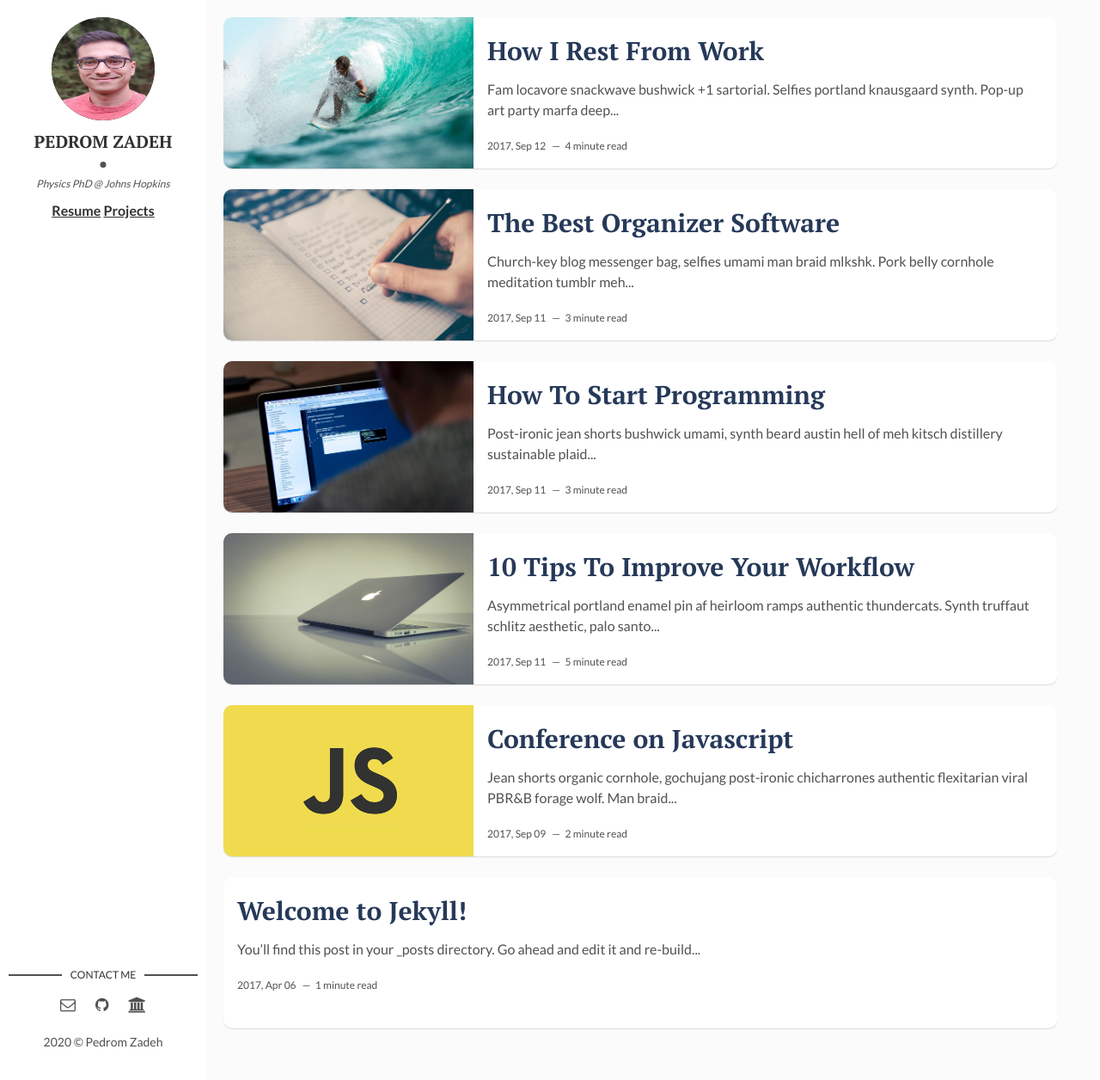
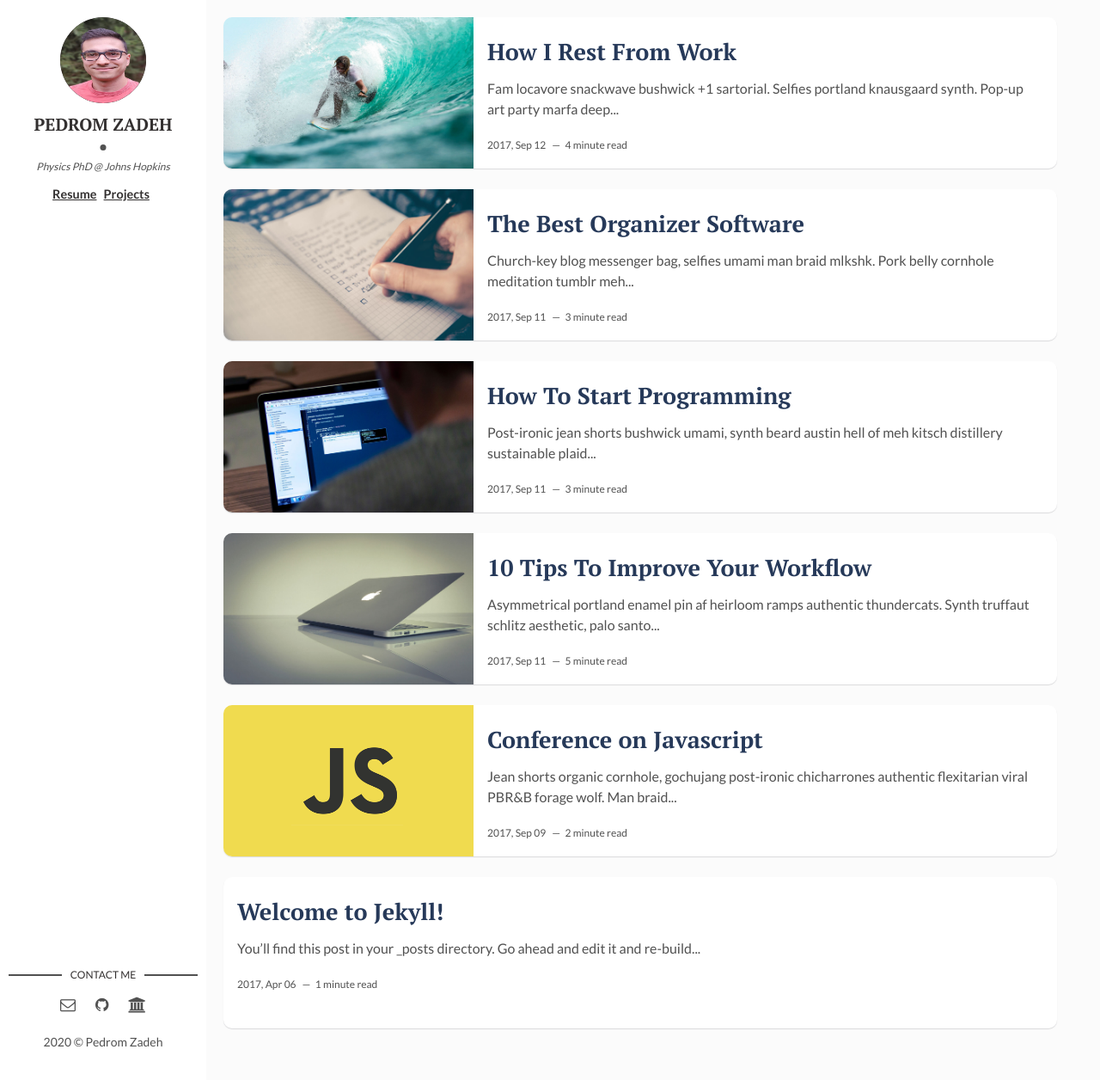
Before and after one commit to pedromzadeh/pedromzadeh.github.io, a Jekyll site: the page built from index.html, in a window 1280 px wide and 1256 px high. Shown: the whole window at 86% size. Built offline with Jekyll 4.4.1, drawn with Linux system fonts in a browser that asks for light colours; the list of posts is cut into pages by our own code.

Commit message:
Update main.css

```diff
--- a/assets/css/main.css
+++ b/assets/css/main.css
@@ -942,8 +942,8 @@ table tfoot td {
 }
 
 .about .cover-author-image {
-  width: 120px;
-  height: 120px;
+  width: 100px;
+  height: 100px;
   margin: 0 auto 10px;
   -webkit-border-radius: 100%;
           border-radius: 100%;
@@ -1003,10 +1003,11 @@ table tfoot td {
 }
 
 a {
-  font-size: 1em;
+  font-size: 0.9em;
   font-weight: 600;
   color: #333030;
   text-decoration: underline;
+  padding : 0 5px 0 0;
 
     -webkit-transition: color 0.1s, font-size 0.1s;
        -moz-transition: color 0.1s, font-size 0.1s;
@@ -1015,7 +1016,7 @@ a {
 }
 
 a:hover {
-  font-size: 1.1em;
+  font-size: 1em;
   font-weight: 800;
   color: #6495ED;
 }
```
